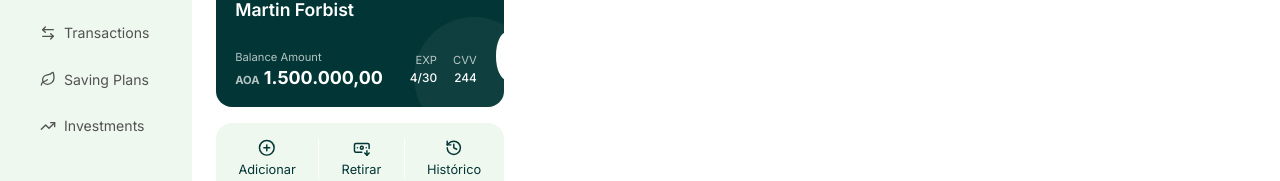
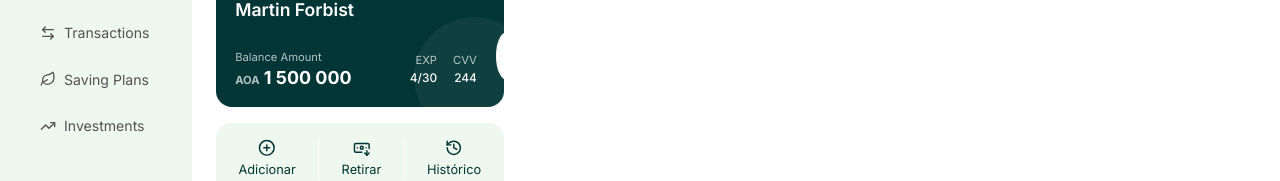
Before and after one commit to makeneto/eminus, a React (Vite) app: page / in a window 1280 px wide. Shown: the part 161-342 px from the top of the page. Built offline with nearby package versions, Linux system fonts and the light colour scheme.

Commit message:
chore: remove dot between amounts

```diff
--- a/src/components/cardSection/Card.tsx
+++ b/src/components/cardSection/Card.tsx
@@ -18,7 +18,7 @@ export default function Card() {
       <div className="cardFooter">
         <div>
           <span>Balance Amount</span>
-          <h1><span>AOA</span> 1.500.000,00</h1>
+          <h1><span>AOA</span> 1 500 000</h1>
         </div>
 
         <div className="cardInfo">
```
